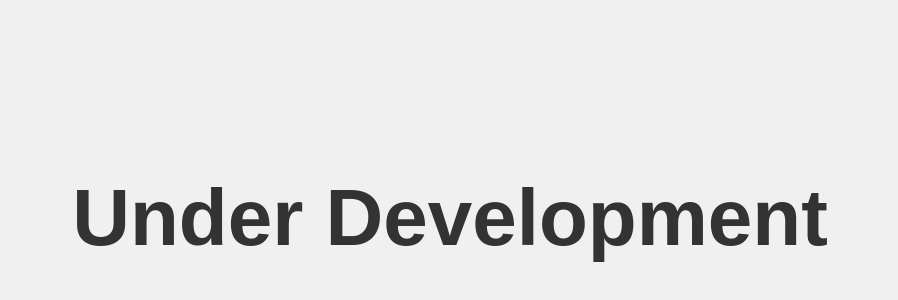
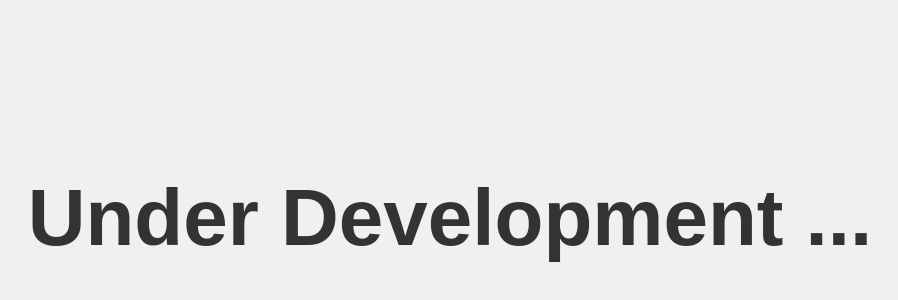
Before and after one commit to MahefaNant/mahefanant.github.io, a plain HTML site: page index.html in a window 1280 px wide. Shown: the part 182-482 px from the top of the page, without its empty margins (190-1088 px from the left). Drawn offline with Linux system fonts and the light colour scheme.

Commit message:
Update index.html

```diff
--- a/index.html
+++ b/index.html
@@ -21,6 +21,6 @@
   </style>
 </head>
 <body>
-  <h1>Under Development</h1>
+  <h1>Under Development ... </h1>
 </body>
 </html>
```
